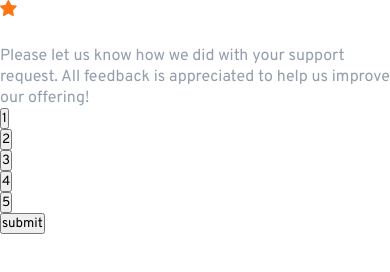
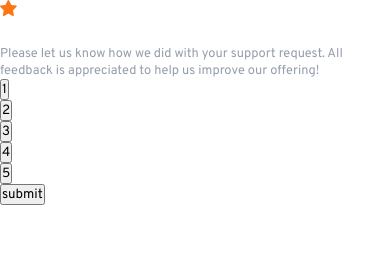
Before and after one commit to matheus-wallace/interactive-rating, a website: page index.html in a window 390 px wide. Drawn offline with Linux system fonts and the light colour scheme.

Commit message:
feat: global fonts and colors to re use

```diff
--- a/css/global/utils/colors.css
+++ b/css/global/utils/colors.css
@@ -3,6 +3,7 @@
   --color_white: hsl(0, 0%, 100%);
   --color_grey-light: hsl(217, 12%, 63%);
   --color_grey-medium: hsl(216, 12%, 54%);
+  --color_grey_medium-transpatent: hsla(216, 12%, 54%, 0.116);
   --color_blue-dark: hsl(213, 19%, 18%);
   --color_blue-veryDark: hsl(216, 12%, 8%);
 }
--- a/css/global/utils/fonts.css
+++ b/css/global/utils/fonts.css
@@ -34,3 +34,9 @@
 .font_1_xxxl{
   font: 400 4.5rem/1.3 "Overpass", arial, sans-serif;
 }
+
+@media (max-width: 400px) {
+  .font_1_sm{
+    font: 400 0.8rem/1.3 "Overpass", arial, sans-serif;
+  }
+}
```
